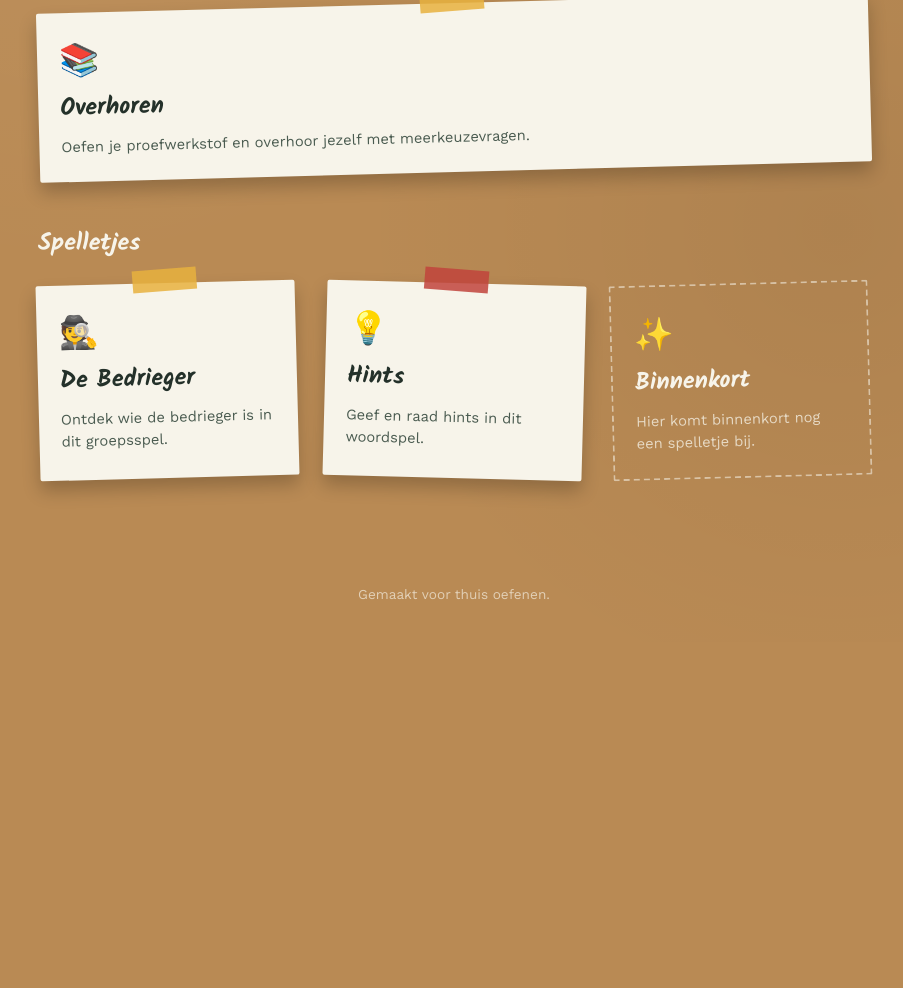
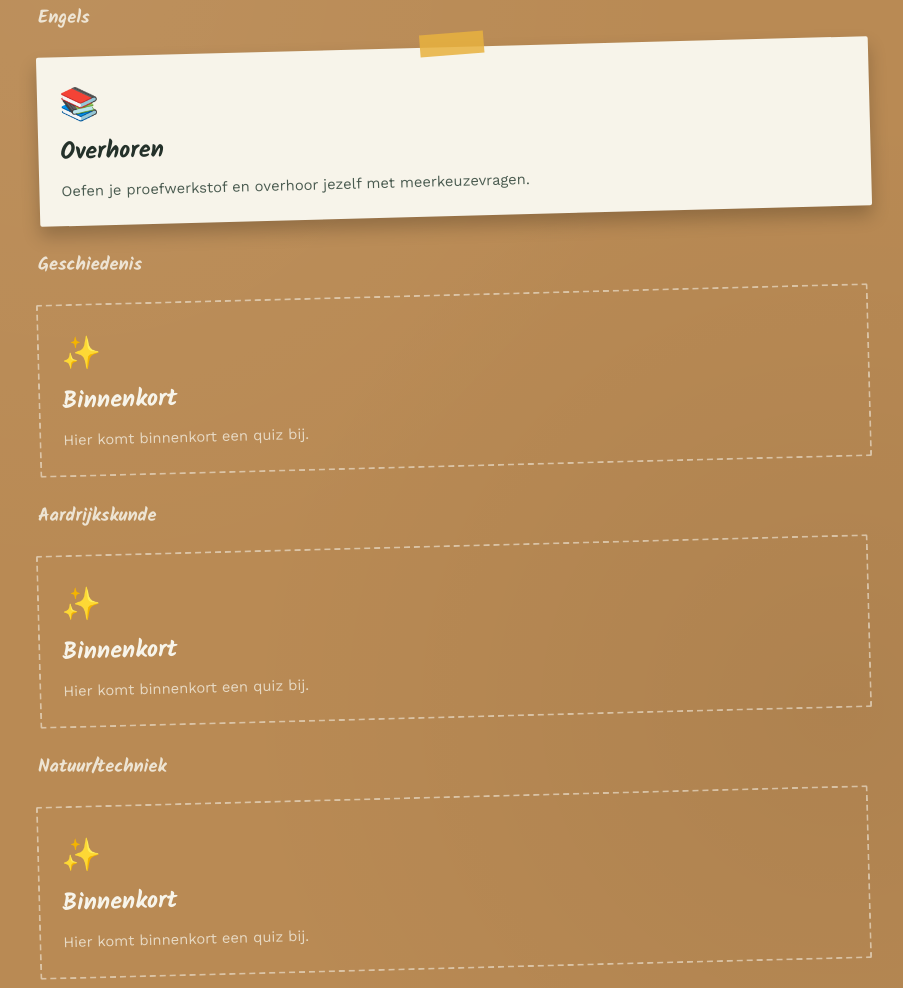
Before and after one commit to bianca-ne/Overhoren, a plain HTML site: page index.html in a window 1280 px wide. Shown: the part 392-1380 px from the top of the page, without its empty margins (186-1089 px from the left). Before the commit the page ends 1034 px from the top, so only its background shows below. Drawn offline with nearby package versions, Linux system fonts and the light colour scheme.

Commit message:
Add files via upload

```diff
--- a/index.html
+++ b/index.html
@@ -3,7 +3,7 @@
 <head>
 <meta charset="UTF-8">
 <meta name="viewport" content="width=device-width, initial-scale=1">
-<title>Oefenen en spelen</title>
+<title>De Leerhoek</title>
 <link rel="preconnect" href="https://fonts.googleapis.com">
 <link rel="preconnect" href="https://fonts.gstatic.com" crossorigin>
 <link href="https://fonts.googleapis.com/css2?family=Kalam:wght@400;700&family=Work+Sans:wght@400;500;600&display=swap" rel="stylesheet">
@@ -124,6 +124,14 @@
     margin:0 0 20px;
   }
   .section + .section{ margin-top:52px; }
+  .subject-title{
+    font-family:'Kalam', cursive;
+    color:var(--chalk);
+    font-size:1.15rem;
+    opacity:0.85;
+    margin:0 0 14px;
+  }
+  .subject + .subject{ margin-top:34px; }
   footer{
     text-align:center;
     padding:28px 24px 40px;
@@ -135,19 +143,56 @@
 <body>
 
 <header class="hero">
-  <h1>Oefenen en spelen</h1>
+  <h1>De Leerhoek</h1>
   <p>Overhoor je leerwerk of speel een leerspelletje — kies hieronder wat je wilt doen.</p>
 </header>
 
 <main>
   <div class="section">
     <h2 class="section-title">Overhoren</h2>
+
+    <div class="subject">
+      <h3 class="subject-title">Engels</h3>
       <div class="board">
         <a class="card" href="overhoren-mc.html">
           <span class="icon">📚</span>
           <h2>Overhoren</h2>
           <p>Oefen je proefwerkstof en overhoor jezelf met meerkeuzevragen.</p>
         </a>
+      </div>
+    </div>
+
+    <div class="subject">
+      <h3 class="subject-title">Geschiedenis</h3>
+      <div class="board">
+        <div class="card placeholder">
+          <span class="icon">✨</span>
+          <h2>Binnenkort</h2>
+          <p>Hier komt binnenkort een quiz bij.</p>
+        </div>
+      </div>
+    </div>
+
+    <div class="subject">
+      <h3 class="subject-title">Aardrijkskunde</h3>
+      <div class="board">
+        <div class="card placeholder">
+          <span class="icon">✨</span>
+          <h2>Binnenkort</h2>
+          <p>Hier komt binnenkort een quiz bij.</p>
+        </div>
+      </div>
+    </div>
+
+    <div class="subject">
+      <h3 class="subject-title">Natuur/techniek</h3>
+      <div class="board">
+        <div class="card placeholder">
+          <span class="icon">✨</span>
+          <h2>Binnenkort</h2>
+          <p>Hier komt binnenkort een quiz bij.</p>
+        </div>
+      </div>
     </div>
   </div>
 
```
Lines whose indentation alone changed are shown as unchanged.
